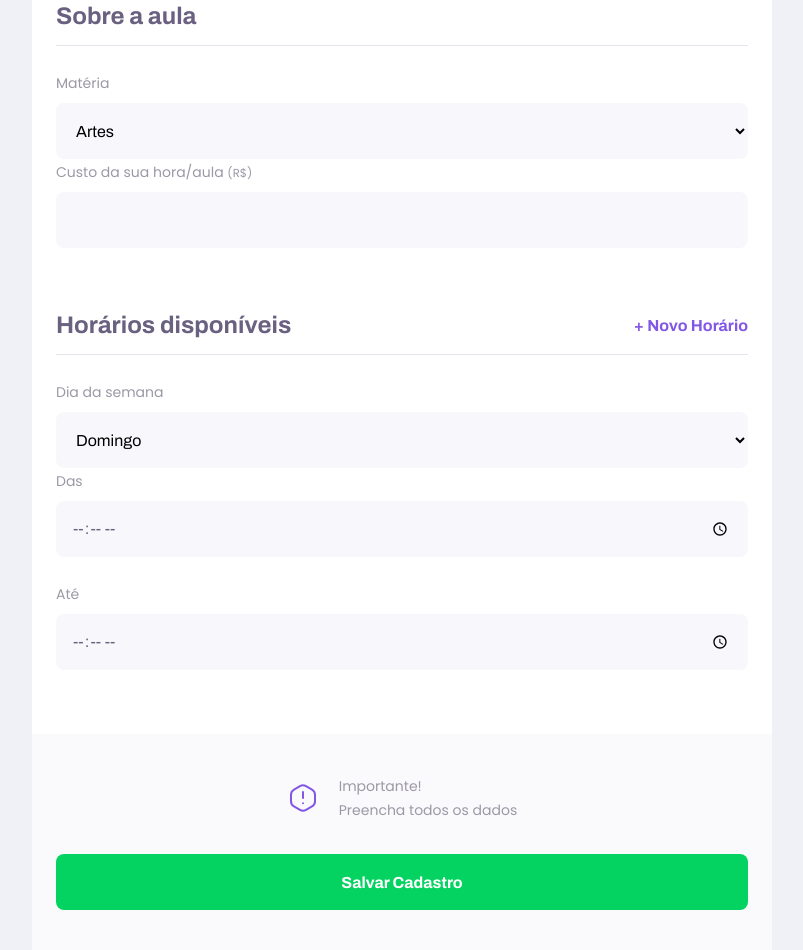
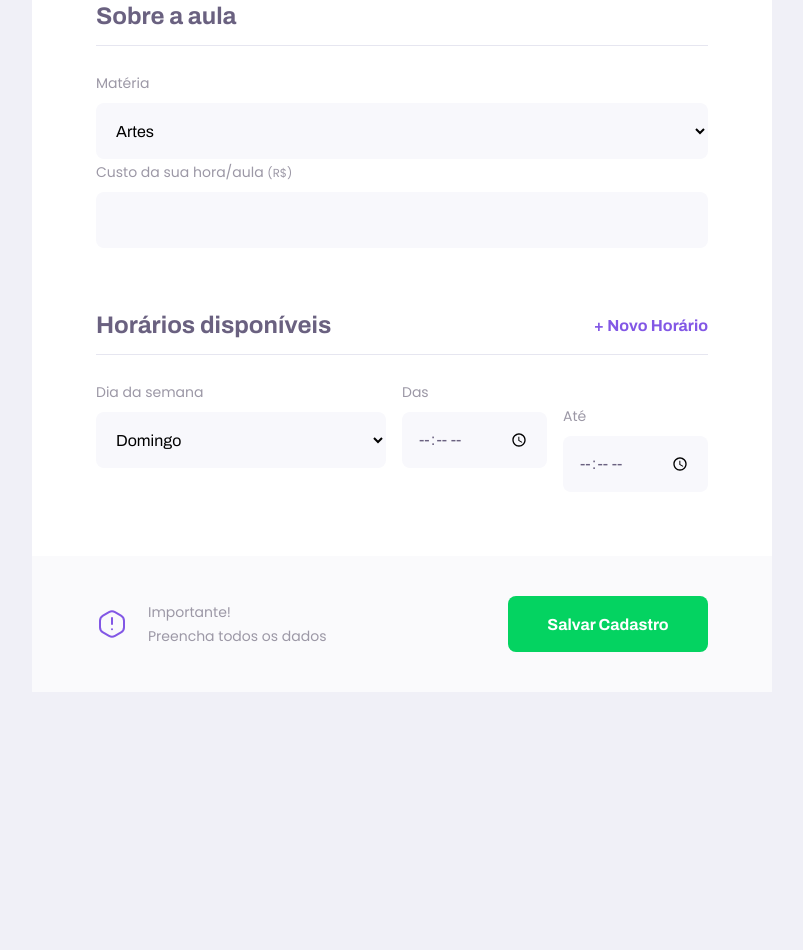
Before and after one commit to jeanteixeira/nlw, a plain HTML site: page give-classes.html in a window 1280 px wide. Shown: the part 1039-1989 px from the top of the page, without its empty margins (238-1041 px from the left). After the commit the page ends 1731 px from the top, so only its background shows below. Drawn offline with Linux system fonts and the light colour scheme.

Commit message:
Ajusting layout to desktop

```diff
--- a/give-classes.html
+++ b/give-classes.html
@@ -78,7 +78,7 @@
                     </div>
                 </fieldset>
 
-                <fieldset>
+                <fieldset id="schedule-items">
                     <legend>Horários disponíveis <button id="add-time">+ Novo Horário</button></legend>
 
                     <div class="schedule-item">
--- a/styles/partials/page-give-classes.css
+++ b/styles/partials/page-give-classes.css
@@ -120,4 +120,37 @@
     #page-give-classes #container {
         max-width: 100vw;
     }
+
+    #page-give-classes .page-header .header-content {
+        margin-bottom: 0;
+    }
+
+    #page-give-classes main fieldset {
+        padding: 0 64px;
+    }
+
+    .schedule-item {
+        display: grid;
+        grid-template-columns: 2fr 1fr 1fr;
+        column-gap: 1.6rem;
+    }
+
+    #page-give-classes #schedule-items .select-block+.input-block,
+    #page-give-classes #schedule-items .input-block+.input-block, {
+        margin-top: 0;
+    }
+
+    #page-give-classes main footer {
+        padding: 40px 64px;
+
+        display: flex;
+        align-items: center;
+        justify-content: space-between;
+    }
+
+    #page-give-classes main footer button {
+        margin-top: 0;
+        width: 200px;
+    }
+
 }
```
